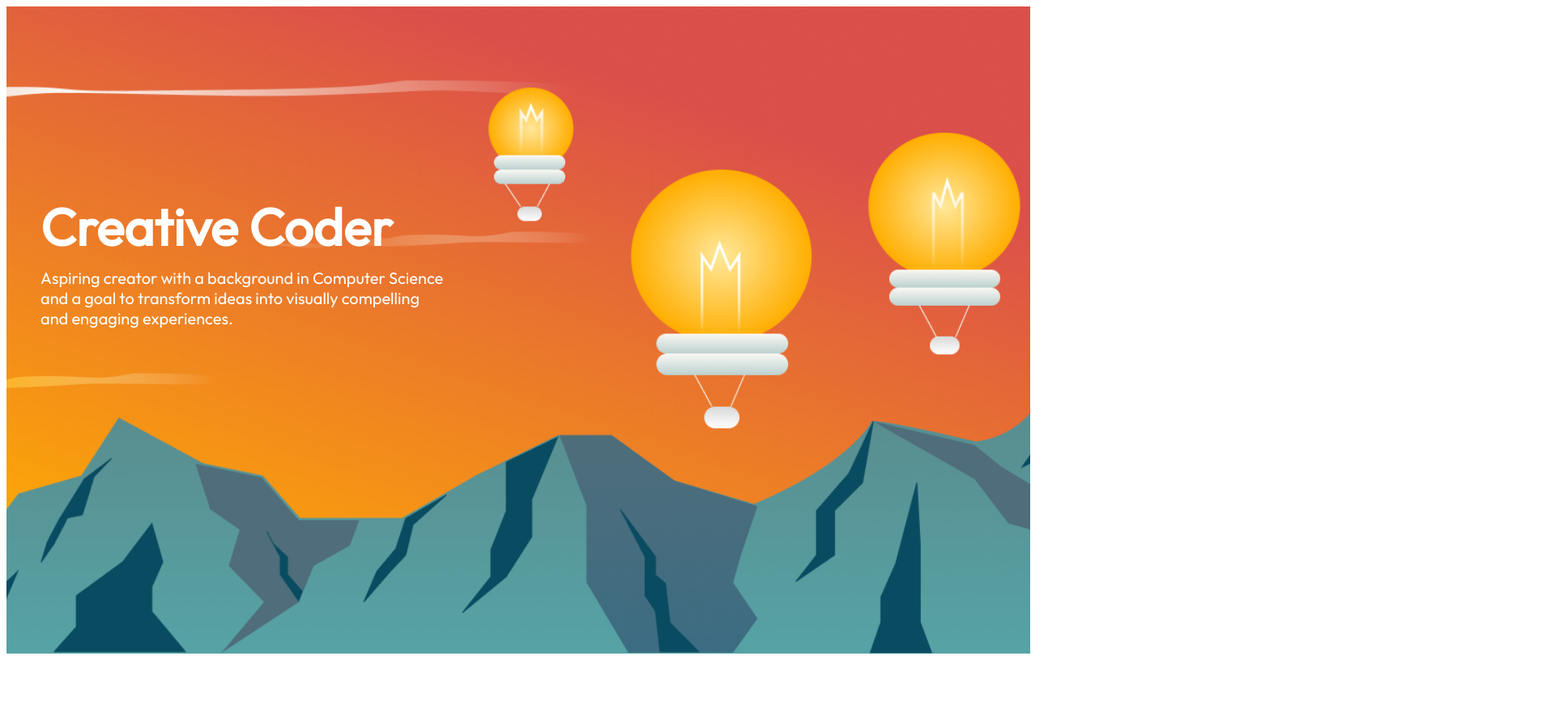
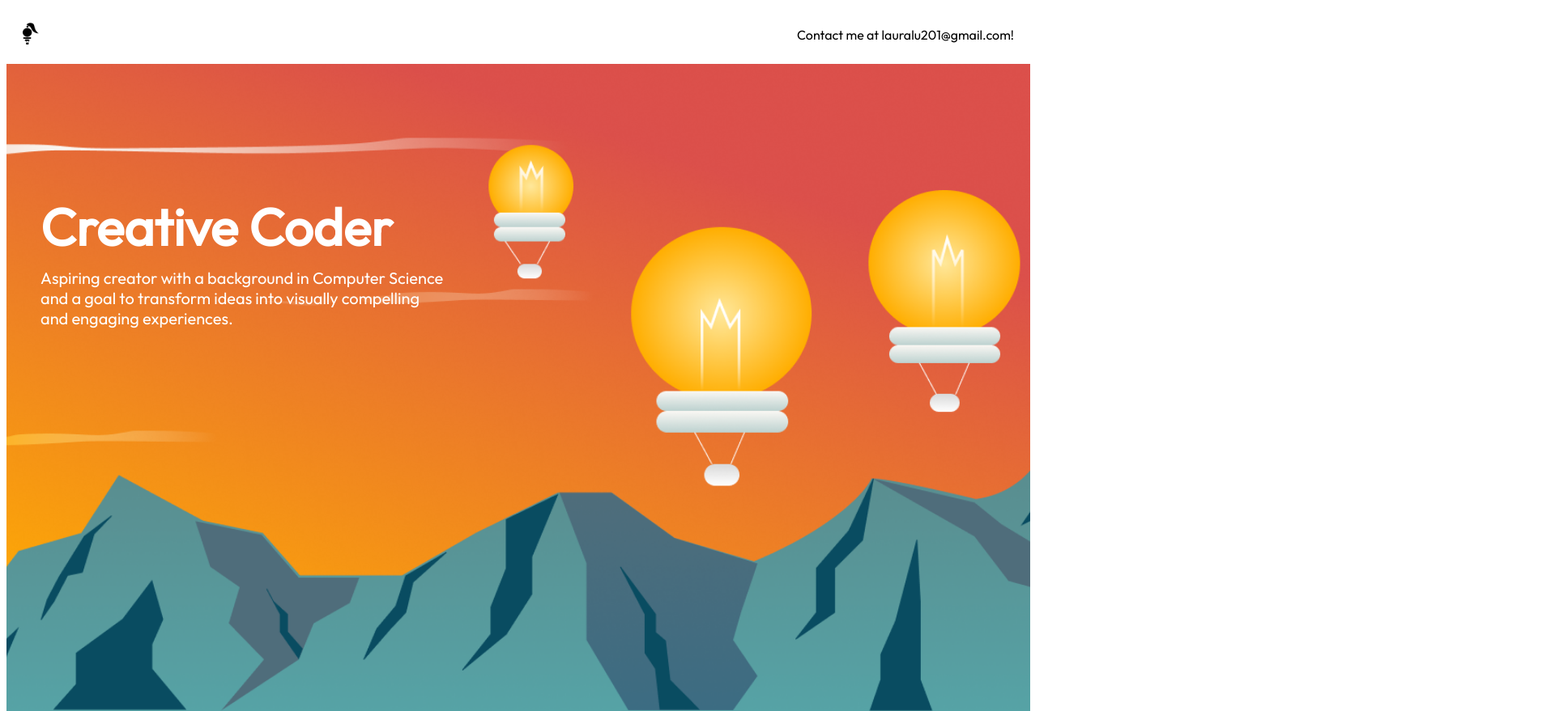
Before and after one commit to snlaurax/PersonalWebsite, a website: page index.html in a window 1280 px wide. Shown: the top 879 px of the page at 81% size, 1920 px wide, since content can reach past the window. Drawn offline with Linux system fonts and the light colour scheme.

Commit message:
added creative projects

```diff
--- a/index.html
+++ b/index.html
@@ -7,6 +7,19 @@
     <link rel="stylesheet" href="styles.css">
 </head>
 <body>
+    <header>
+        <div class="logo">
+            <img src="Group 4.png" alt="Logo">
+        </div>
+        <nav>
+            <ul>
+                Contact me at lauralu201@gmail.com!
+                <!-- <li><a href="coding.html">Coding Projects</a></li>
+                <li><a href="creative.html">Creative Projects</a></li>
+                <li><a href="about.html">About</a></li> -->
+            </ul>
+        </nav>
+    </header>
     <div class="background-container">
         <div class="overlay-text">
             <h1>Creative Coder</h1>
@@ -35,6 +48,14 @@
                 <img src="Group 16.png" alt="Image 2">
                 <button class="overlay-button" onclick="redirectTo('https://joshliu.dev/frisbee-flicker/')">See More</button>
             </div>
+            <div class="image-container">
+                <img src="Group 19.png" alt="Image 2">
+                <button class="overlay-button" onclick="redirectTo('https://www.youtube.com/@loramakesvids9203')">See More</button>
+            </div>
+            <div class="image-container">
+                <img src="Group 20.png" alt="Image 2">
+                <button class="overlay-button" onclick="redirectTo('https://www.youtube.com/watch?v=3X7Vok1j6B8&t=1s')">See More</button>
+            </div>
         </div>
         <div class="button-container">
             <button id="prevBtn">Previous</button>
--- a/styles.css
+++ b/styles.css
@@ -3,6 +3,36 @@
     font-family: 'Outfit';
     src: url('outfit/static/Outfit-Regular.ttf') format('truetype');
     /* Add more @font-face declarations for other font weights/styles if needed */
+}
+
+body {
+    font-family: 'Outfit'; /* Specify your desired font family here */
+}
+
+header {
+    display: flex;
+    justify-content: space-between;
+    align-items: center;
+    padding: 20px;
+}
+
+.logo img {
+    width: 20px; /* Adjust the width of your logo as needed */
+}
+
+nav ul {
+    list-style-type: none;
+    margin: 0;
+    padding: 0;
+}
+
+nav li {
+    display: inline;
+}
+
+nav a {
+    text-decoration: none;
+    margin-left: 20px;
 }
 
 .background-container {
```
Also changed, not shown: Group 19.png (added), Group 20.png (added), Group 4.png (added), coding.html (added).
